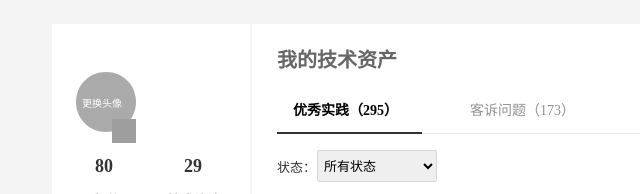
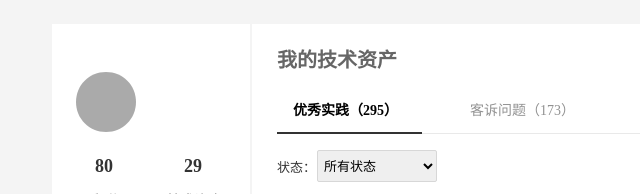
Before and after one commit to alanfanh/tdplatform, a Django app: template templates/asset/my_tec.html in a window 1280 px wide; the page is wider, and only the part inside the window is pictured. Shown: the part 64-258 px from the top of that part, without its empty margins (76-716 px from the left). Run offline with Django 3.2, Linux system fonts and the light colour scheme; the template is opened without the code that fills it, so the values that code supplies are empty; some libraries are stand-ins or nearby versions; grey boxes are pictures that could not be loaded.

Commit message:
删除个人中心页面的更换头像和图片

```diff
--- a/templates/account/myself_m.html
+++ b/templates/account/myself_m.html
@@ -13,9 +13,7 @@
         <div class="menuinfo">
             <div class="pt">
                 <img src="{% static 'images/account/photo.svg' %}">
-                <span class="chpt">更换头像</span>
             </div>
-            <img src="images/admin/hand.png" class="hand">
             <div class="nm">
                 <span>{{userinfo.realname}}</span>
             </div>
--- a/templates/account/myself_pl.html
+++ b/templates/account/myself_pl.html
@@ -13,9 +13,7 @@
         <div class="menuinfo">
             <div class="pt">
                 <img src="{% static 'images/account/photo.svg' %}">
-                <span class="chpt">更换头像</span>
             </div>
-            <img src="images/admin/hand.png" class="hand">
             <div class="nm">
                 <span>{{userinfo.realname}}</span>
             </div>
--- a/templates/asset/assigned_list.html
+++ b/templates/asset/assigned_list.html
@@ -12,9 +12,7 @@
         <div class="menuinfo">
             <div class="pt">
                 <img src="{% static 'images/account/photo.svg' %} ">
-            <span class="chpt">更换头像</span>
             </div>
-                <img src="images/admin/hand.png" class="hand">
             <div class="nm">
                 <span>{{userinfo.realname}}</span>
             </div>
--- a/templates/asset/my_tec.html
+++ b/templates/asset/my_tec.html
@@ -15,9 +15,7 @@
         <div class="menuinfo">
             <div class="pt">
                 <img src="{% static 'images/account/photo.svg' %}">
-                <span class="chpt">更换头像</span>
             </div>
-            <img src="images/admin/hand.png" class="hand">
             <div class="nm">
                 <span>{{userinfo.realname}}</span>
             </div>
--- a/templates/asset/pl_complaint_list.html
+++ b/templates/asset/pl_complaint_list.html
@@ -12,9 +12,7 @@
         <div class="menuinfo">
         <div class="pt">
             <img src="{% static 'images/account/photo.svg' %}">
-            <span class="chpt">更换头像</span>
         </div>
-        <img src="images/admin/hand.png" class="hand">
         <div class="nm">
             <span>{{userinfo.realname}}</span>
         </div>
--- a/templates/asset/unprocess_m.html
+++ b/templates/asset/unprocess_m.html
@@ -15,9 +15,7 @@
         <div class="menuinfo">
             <div class="pt">
                 <img src="{% static 'images/account/photo.svg' %}">
-                <span class="chpt">更换头像</span>
             </div>
-            <img src="images/admin/hand.png" class="hand">
             <div class="nm">
                 <span>{{userinfo.realname}}</span>
             </div>
--- a/templates/asset/unprocess_pl.html
+++ b/templates/asset/unprocess_pl.html
@@ -14,9 +14,7 @@
         <div class="menuinfo">
             <div class="pt">
                 <img src="{% static 'images/account/photo.svg' %} ">
-                <span class="chpt">更换头像</span>
             </div>
-            <img src="images/admin/hand.png" class="hand">
             <div class="nm">
                 <span>{{userinfo.realname}}</span>
             </div>
--- a/templates/training/siderbar_m.html
+++ b/templates/training/siderbar_m.html
@@ -3,9 +3,7 @@
 <div class="menuinfo">
     <div class="pt">
         <img src="{% static 'images/account/photo.svg' %}">
-        <span class="chpt">更换头像</span>
     </div>
-    <img src="images/admin/hand.png" class="hand">
     <div class="nm">
         <span>{{userinfo.realname}}</span>
     </div>
--- a/templates/training/siderbar_pl.html
+++ b/templates/training/siderbar_pl.html
@@ -3,9 +3,7 @@
 <div class="menuinfo">
     <div class="pt">
         <img src="{% static 'images/account/photo.svg' %}">
-        <span class="chpt">更换头像</span>
     </div>
-    <img src="images/admin/hand.png" class="hand">
     <div class="nm">
         <span>{{userinfo.realname}}</span>
     </div>
```
